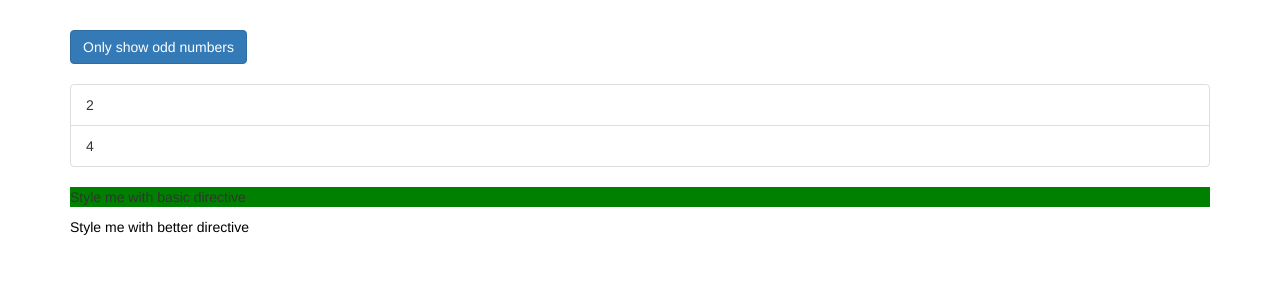
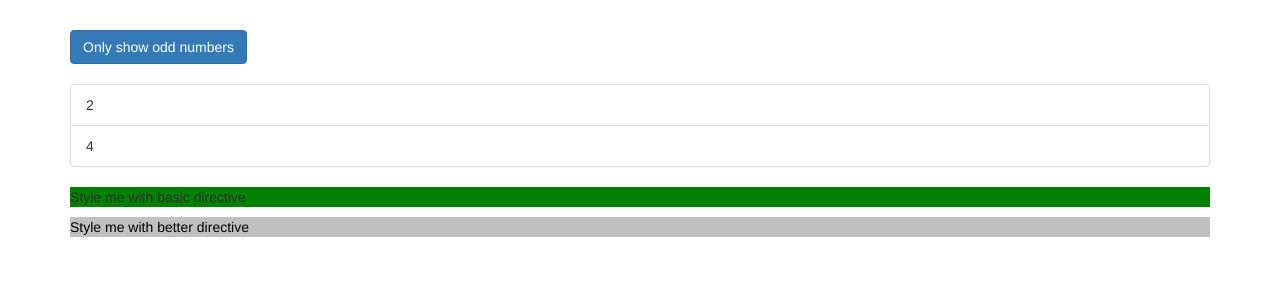
Before and after one commit to yatoker/udemy-ng6-directives, an Angular app: page / in a window 1280 px wide. Shown: the top 300 px of the page. Built offline with nearby package versions, Linux system fonts and the light colour scheme.

Commit message:
Binding to Directive Properties

```diff
--- a/src/app/app.component.html
+++ b/src/app/app.component.html
@@ -25,7 +25,7 @@
       </ul>
 
       <p appBasicHighlight>Style me with basic directive</p>
-      <p appBetterHighlight>Style me with better directive</p>
+      <p [appBetterHighlight]="'silver'" [highlightColor]="'gray'">Style me with better directive</p>
     </div>
   </div>
 </div>
--- a/src/app/better-highlight/better-highlight.directive.ts
+++ b/src/app/better-highlight/better-highlight.directive.ts
@@ -4,7 +4,8 @@ import {
   OnInit,
   ElementRef,
   HostListener,
-  HostBinding
+  HostBinding,
+  Input
 } from '@angular/core';
 
 @Directive({
@@ -12,24 +13,31 @@ import {
 })
 export class BetterHighlightDirective implements OnInit {
 
-  constructor(private elRef: ElementRef, private renderer: Renderer2) { }
+  // Using @HostBinding is even the better way of manipulating the dom element for which directive is used.
+  @HostBinding('style.color') foreColor: string = 'black';
+
+  @Input('appBetterHighlight') defaultColor: string = 'transparent';
+  @Input() highlightColor: string = 'blue';
+
+  constructor(private elRef: ElementRef, private renderer: Renderer2) {
+
+  }
 
   ngOnInit(): void {
     // this.renderer.setStyle(this.elRef.nativeElement, "background-color", "blue");
+
+    this.renderer.setStyle(this.elRef.nativeElement, "background-color", this.defaultColor);
   }
-
-  // Using @HostBinding is even the better way of manipulating the dom element for which directive is used.
-  @HostBinding('style.color') foreColor: string = 'black';
 
   //When an element using this directive emits mouseenter event, @HostListener("mouseenter") will be informed about the event and run the code.
   @HostListener("mouseenter") mouseover(eventData: Event) {
-    this.renderer.setStyle(this.elRef.nativeElement, "background-color", "blue");
+    this.renderer.setStyle(this.elRef.nativeElement, "background-color", this.highlightColor);
 
     this.foreColor = "white";
   }
 
   @HostListener("mouseleave") mouseleave(eventData: Event) {
-    this.renderer.setStyle(this.elRef.nativeElement, "background-color", "transparent");
+    this.renderer.setStyle(this.elRef.nativeElement, "background-color", this.defaultColor);
 
     this.foreColor = "black";
   }
```
